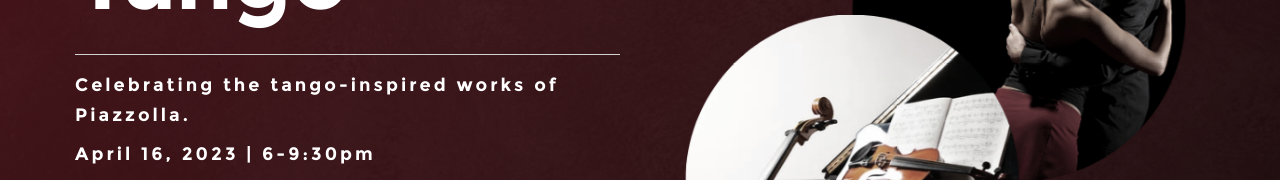
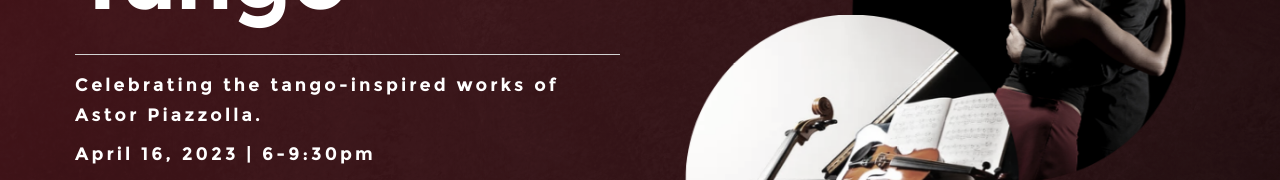
Before and after one commit to cryptasian/transformance-art, a plain HTML site: page index.html in a window 1280 px wide. Shown: the part 336-516 px from the top of the page. Drawn offline with Linux system fonts and the light colour scheme; a script that the page names is missing.

Commit message:
Update event description text

```diff
--- a/index.html
+++ b/index.html
@@ -112,7 +112,7 @@
 						Nuevo Tango
 					</h1>
 					<hr>
-					<p class="animate-intro">Celebrating the tango-inspired works of Piazzolla.</p>
+					<p class="animate-intro">Celebrating the tango-inspired works of Astor Piazzolla.</p>
 					<p class="animate-intro">April 16, 2023 | 6-9:30pm</p>
 					<div class="more animate-intro">
 						<a class="button stroke" href="nuevo-tango">
```
